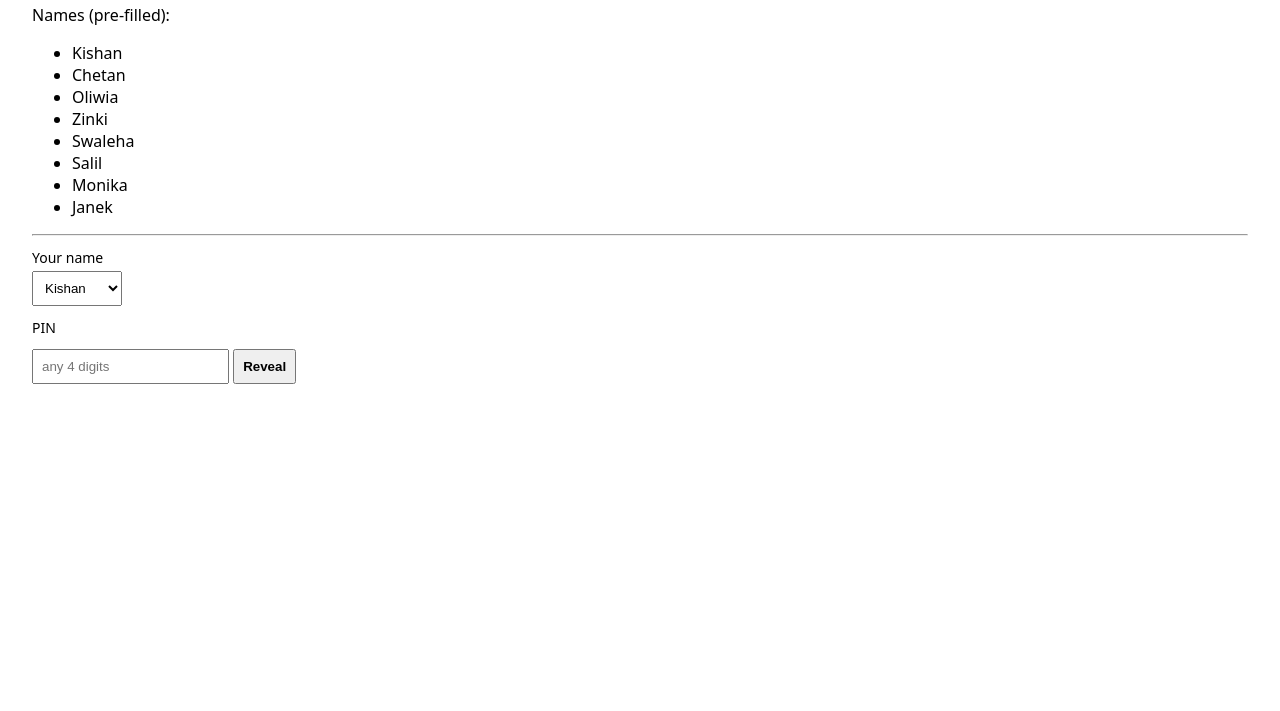
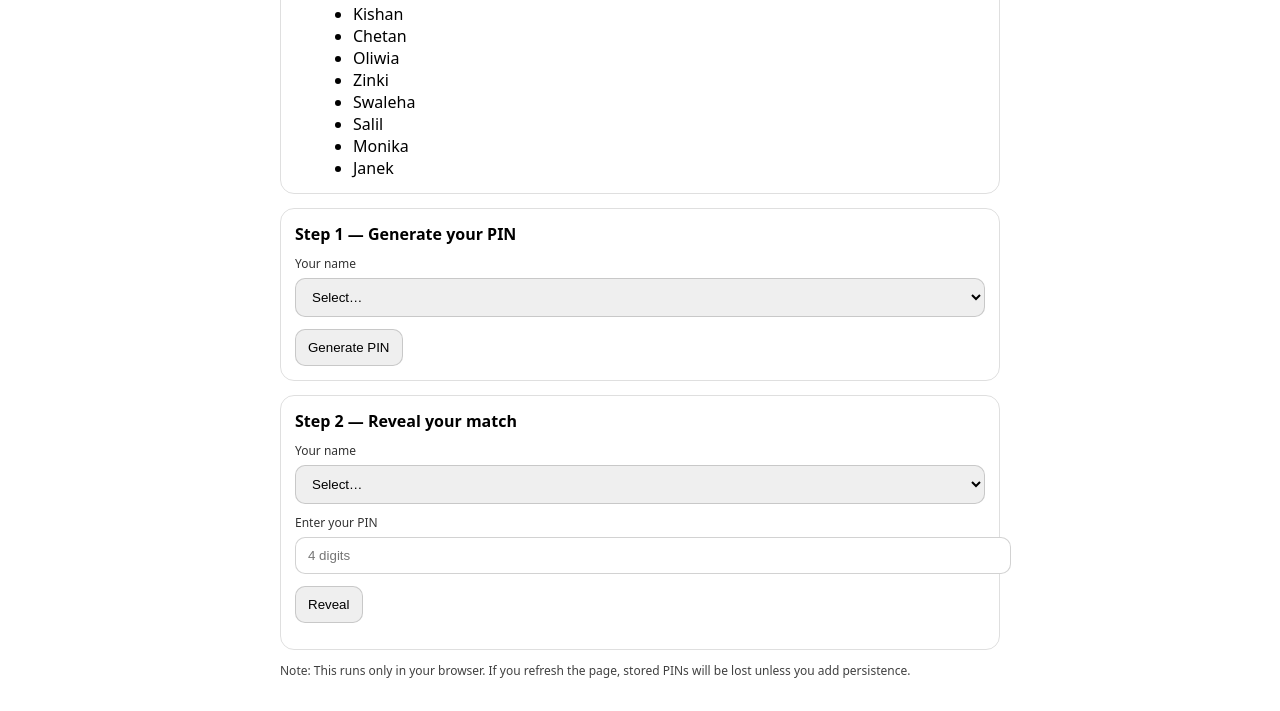
Before and after one commit to KishanDeka/SecretSanta, a plain HTML site: page index.html in a window 1280 px wide. Shown: the part 101-812 px from the top of the page. Drawn offline with Linux system fonts and the light colour scheme.

Commit message:
generate pin each time

```diff
--- a/index.html
+++ b/index.html
@@ -1,74 +1,166 @@
 <!doctype html>
 <html lang="en">
 <head>
-<meta charset="utf-8">
+  <meta charset="utf-8" />
+  <meta name="viewport" content="width=device-width,initial-scale=1" />
   <title>Secret Santa</title>
-<meta name="viewport" content="width=device-width,initial-scale=1">
   <style>
-  body { font-family: system-ui, sans-serif; padding: 24px; }
-  label { display:block; margin-top:12px; font-size:14px; }
-  input, select, button { padding:8px; margin-top:4px; }
-  button { margin-top:12px; font-weight:600; }
+    body { font-family: system-ui, -apple-system, Segoe UI, Roboto, Arial, sans-serif; margin: 0; }
+    .wrap { max-width: 720px; margin: 0 auto; padding: 20px; }
+    .card { border: 1px solid rgba(127,127,127,0.25); border-radius: 14px; padding: 14px; margin-top: 14px; }
+    h1 { font-size: 22px; margin: 0 0 10px; }
+    label { display:block; font-size: 12px; opacity: 0.8; margin: 10px 0 6px; }
+    input, select, button { padding: 10px 12px; border-radius: 10px; border: 1px solid rgba(127,127,127,0.35); }
+    input, select { width: 100%; }
+    button { cursor: pointer; }
+    .row { display:flex; gap:10px; flex-wrap: wrap; align-items:center; }
+    .muted { opacity: 0.75; font-size: 12px; }
+    .danger { color: #b00020; }
+    .ok { color: #0a7a2f; }
+    .pinbox { font-size: 28px; font-weight: 800; letter-spacing: 2px; padding: 12px; border-radius: 12px; border: 1px dashed rgba(127,127,127,0.45); display:inline-block; }
+    ul { margin: 8px 0 0 18px; }
   </style>
 </head>
 <body>
+  <div class="wrap">
+    <h1>Secret Santa</h1>
 
-<h2>Secret Santa</h2>
+    <div class="card">
+      <div class="muted">Participants:</div>
+      <ul id="names"></ul>
+    </div>
 
-<p>Names (pre-filled):</p>
-<ul id="names"></ul>
-
-<hr>
+    <div class="card">
+      <h2 style="margin:0 0 10px; font-size:16px;">Step 1 — Generate your PIN</h2>
 
       <label>Your name</label>
       <select id="who"></select>
 
-<label>PIN</label>
-<input id="pin" maxlength="4" placeholder="any 4 digits">
+      <div class="row" style="margin-top:12px;">
+        <button id="genPinBtn">Generate PIN</button>
+        <span class="muted" id="genMsg"></span>
+      </div>
 
-<button id="reveal">Reveal</button>
+      <div id="pinArea" style="margin-top:12px; display:none;">
+        <div class="muted">Your PIN (save it):</div>
+        <div class="pinbox" id="pinShown">0000</div>
+      </div>
+    </div>
 
-<p id="out"></p>
+    <div class="card">
+      <h2 style="margin:0 0 10px; font-size:16px;">Step 2 — Reveal your match</h2>
+
+      <label>Your name</label>
+      <select id="who2"></select>
+
+      <label>Enter your PIN</label>
+      <input id="pinInput" maxlength="4" inputmode="numeric" placeholder="4 digits" />
+
+      <div class="row" style="margin-top:12px;">
+        <button id="revealBtn">Reveal</button>
+        <span class="muted" id="revealMsg"></span>
+      </div>
+
+      <div id="result" style="margin-top:12px; font-size:18px; font-weight:800;"></div>
+    </div>
+
+    <p class="muted">
+      Note: This runs only in your browser. If you refresh the page, stored PINs will be lost unless you add persistence.
+    </p>
+  </div>
 
 <script>
-const NAMES = [
-  "Kishan",
-  "Chetan",
-  "Oliwia",
-  "Zinki",
-  "Swaleha",
-  "Salil",
-  "Monika",
-  "Janek"
-];
+(() => {
+  const NAMES = ["Kishan","Chetan","Oliwia","Zinki","Swaleha","Salil","Monika","Janek"];
+  const FIXED_RECIPIENT = "Kishan";
 
-// display names
-const ul = document.getElementById("names");
+  const namesUL = document.getElementById("names");
+  const who = document.getElementById("who");
+  const who2 = document.getElementById("who2");
+
+  const genPinBtn = document.getElementById("genPinBtn");
+  const genMsg = document.getElementById("genMsg");
+  const pinArea = document.getElementById("pinArea");
+  const pinShown = document.getElementById("pinShown");
+
+  const pinInput = document.getElementById("pinInput");
+  const revealBtn = document.getElementById("revealBtn");
+  const revealMsg = document.getElementById("revealMsg");
+  const result = document.getElementById("result");
+
+  // Display participants
   NAMES.forEach(n => {
     const li = document.createElement("li");
     li.textContent = n;
-  ul.appendChild(li);
+    namesUL.appendChild(li);
   });
 
-// populate dropdown
-const select = document.getElementById("who");
-NAMES.forEach(n => {
+  // Populate both dropdowns
+  function fillSelect(sel) {
+    sel.innerHTML = "";
+    const opt0 = document.createElement("option");
+    opt0.value = "";
+    opt0.textContent = "Select…";
+    sel.appendChild(opt0);
+    for (const n of NAMES) {
       const o = document.createElement("option");
+      o.value = n;
       o.textContent = n;
-  select.appendChild(o);
+      sel.appendChild(o);
+    }
+  }
+  fillSelect(who);
+  fillSelect(who2);
+
+  // In-memory PIN store (generated "on the go")
+  const pinsByName = {}; // { name: "1234" }
+
+  function randomPin() {
+    // 4-digit PIN using crypto RNG
+    const x = crypto.getRandomValues(new Uint32Array(1))[0] % 10000;
+    return String(x).padStart(4, "0");
+  }
+
+  function setMsg(el, text, ok=false) {
+    el.textContent = text;
+    el.className = ok ? "muted ok" : "muted danger";
+    if (!text) el.className = "muted";
+  }
+
+  genPinBtn.addEventListener("click", () => {
+    setMsg(genMsg, "");
+    result.textContent = "";
+    setMsg(revealMsg, "");
+
+    const name = who.value;
+    if (!name) return setMsg(genMsg, "Select your name.", false);
+
+    // Generate or re-generate PIN each time for that person
+    const pin = randomPin();
+    pinsByName[name] = pin;
+
+    pinShown.textContent = pin;
+    pinArea.style.display = "block";
+    setMsg(genMsg, `PIN generated for ${name}.`, true);
   });
 
-// reveal logic
-document.getElementById("reveal").onclick = () => {
-  const pin = document.getElementById("pin").value;
-  if (!/^\d{4}$/.test(pin)) {
-    document.getElementById("out").textContent = "Enter any 4-digit PIN.";
-    return;
-  }
-  document.getElementById("out").textContent =
-    "You give to: Kishan";
-};
+  revealBtn.addEventListener("click", () => {
+    result.textContent = "";
+    setMsg(revealMsg, "");
+
+    const name = who2.value;
+    const entered = pinInput.value.trim();
+
+    if (!name) return setMsg(revealMsg, "Select your name.", false);
+    if (!/^\d{4}$/.test(entered)) return setMsg(revealMsg, "Enter your 4-digit PIN.", false);
+
+    if (!pinsByName[name]) return setMsg(revealMsg, "No PIN generated for this name yet. Generate a PIN first.", false);
+    if (pinsByName[name] !== entered) return setMsg(revealMsg, "Incorrect PIN.", false);
+
+    result.textContent = `You give to: ${FIXED_RECIPIENT}`;
+    setMsg(revealMsg, "Revealed.", true);
+  });
+})();
 </script>
-
 </body>
 </html>
```
Lines whose indentation alone changed are shown as unchanged.
